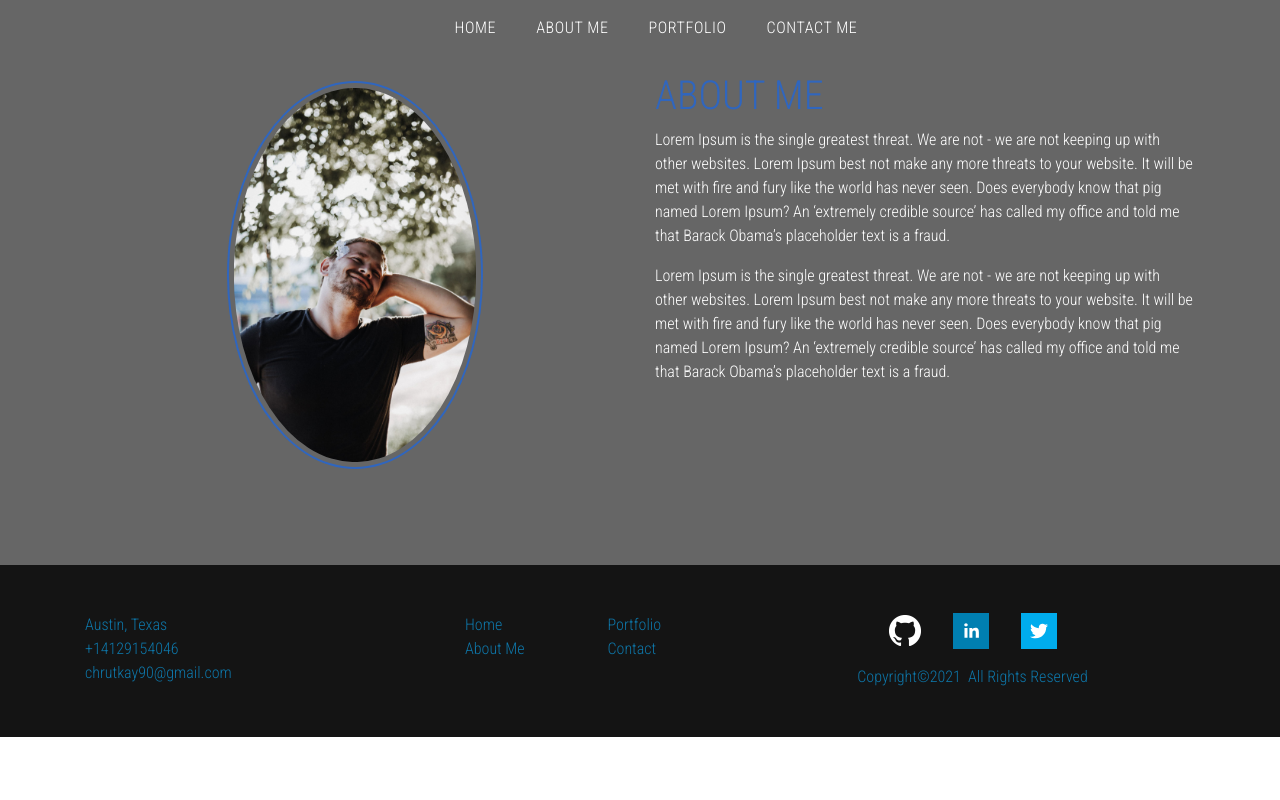
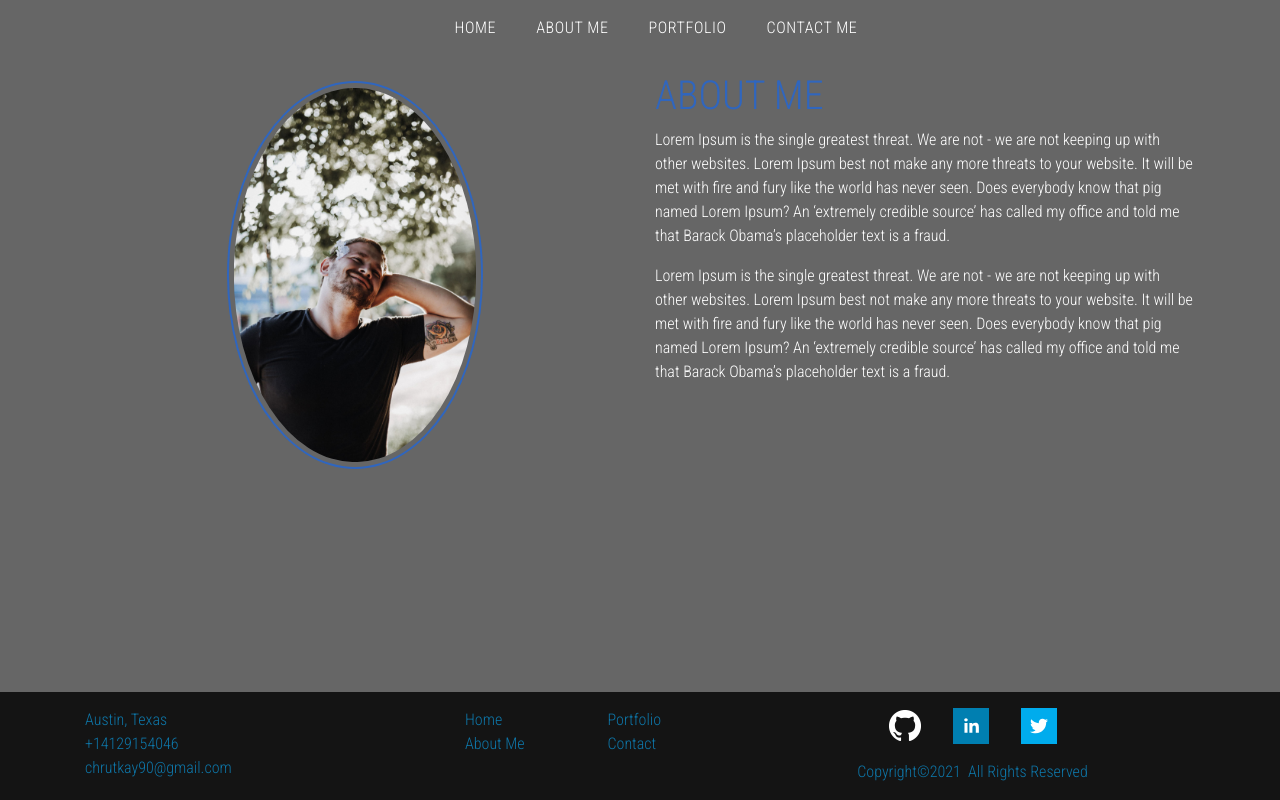
Before and after one commit to chris6661/chrutkay-portfolio, a React (Create React App) app: page /about in a window 1280 px wide. Built offline with nearby package versions, Linux system fonts and the light colour scheme.

Commit message:
white spaces now for sure gone

```diff
--- a/package.json
+++ b/package.json
@@ -11,6 +11,7 @@
     "@testing-library/user-event": "^12.8.3",
     "bootstrap": "^4.6.0",
     "emailjs-com": "^2.6.4",
+    "normalize-css": "^2.3.1",
     "react": "^17.0.2",
     "react-dom": "^17.0.2",
     "react-fontawesome": "^1.7.1",
--- a/src/App.css
+++ b/src/App.css
@@ -8,12 +8,21 @@
   --primary-dark-blue: #0e76a8;
 }
 
-html, body, #app, #app>div {
-  height: 100%
+body > #root > div {
+  height: 100%;
+  min-height: 100%;
+}
+
+#root {
+
+  overflow: auto;
+  height: 100vh;
 }
 
 body {
   font-family: 'Roboto Condensed', sans-serif !important;
+  height: 100vh;
+  min-height : 100vh;
 }
 
 /****NAVBAR****/
@@ -133,6 +142,7 @@ nav ul li {
 .aboutme {
   background: var(--primary-dark-grey);
   color: white;
+  height: 100vh !important;
 }
 
 .photo-wrap {
@@ -277,11 +287,13 @@ nav ul li {
 }
 
 /***PORTFOLIO***/
-.portfolio-wrapper {
-  background: var(--primary-black);
+.portfolio {
+  height: 100%;
+    background: var(--primary-black);
   padding: 3rem 0;
   color: var(--primary-dark-blue);
 }
+
 
 .main-info {
   display: flex;
@@ -388,6 +400,7 @@ nav ul li {
 .contact {
   background: var(--primary-black);
   padding: 3rem 0;
+  height: 100vh;
 }
 
 .contact h1 {
@@ -466,7 +479,7 @@ textarea.form-control {
 
 .success-message {
   font-weight: 900;
-  color: var(--primary-green);
+  color: var(--primary-dark-blue);
 }
 
 /***MEDIA***/
@@ -486,9 +499,14 @@ textarea.form-control {
 
 /***FOOTER***/
 .footer {
-  background: var(--primary-black);
+  background-color: var(--primary-black);
   color: var(--primary-dark-blue);
-  padding: 3rem;
+  margin-top: 1rem;
+  padding: 1rem;
+  position: fixed;
+  bottom: 0;
+  left: 0;
+  width: 100%;
 }
 
 .footer a {
--- a/src/App.js
+++ b/src/App.js
@@ -11,7 +11,7 @@ import Portfolio from './components/Portfolio';
 import Contact from './components/Contact';
 import Footer from './components/Footer';
 import { BrowserRouter as Router, Route } from 'react-router-dom';
-
+import "normalize-css";
 function App() {
   return (
     <>
@@ -36,8 +36,9 @@ function App() {
         }
       }
     }} /> */}
+     <div className = "App">
     <Router>
-    <div className = "App">
+
     <Navbar />
     {/* <Switch> */}
     {/* <Header />  */}
@@ -48,9 +49,10 @@ function App() {
     <Route exact path = "/portfolio" component = {Portfolio} />
     <Route exact path = "/contact" component = {Contact} />
     {/* </Switch> */}
+    </Router>
     <Footer />
+
     </div>
-    </Router>
     </>
   );
 }
--- a/src/components/Footer.js
+++ b/src/components/Footer.js
@@ -11,6 +11,7 @@ import Git from "../images/GitHub-Mark-Light-32px.png"
 
 const Footer = () => {
     return (
+
         <div className = 'footer'>
             <div className = 'container'>
                 <div className = 'row'>
--- a/src/components/Portfolio.js
+++ b/src/components/Portfolio.js
@@ -42,7 +42,7 @@ const Portfolio = () => {
         const content = (
         <>
         <img className="portfolio-image-popupbox" src={notetaker} alt="Note taking app"/>
-        <p>A simple note taking application for tracking notes through every day life.</p>
+        <p>A simple note taking application for either taking notes down or using as a to-do list..</p>
         <b>Deployed URL:</b> <a className="portfolio-hyper-link" onClick={() => window.open("https://nameless-chamber-70517.herokuapp.com/")}>https://nameless-chamber-70517.herokuapp.com/</a>
         <br />
         <b>GitHub:</b> <a className="portfolio-hyper-link" onClick={() => window.open("https://github.com/chris6661/note-taker-11")}>https://github.com/chris6661/note-taker-11</a>
@@ -53,7 +53,7 @@ const Portfolio = () => {
             config: {
              titleBar: {
             enable: true,
-            text: "Note taing application."
+            text: "Note Taking Application"
         },
             fadeIn: true,
             fadeInSpeed: 500
@@ -78,7 +78,7 @@ const Portfolio = () => {
             config: {
             titleBar: {
             enable: true,
-            text: "Budget tracking application."
+            text: "Budget Tracking Application"
         },
             fadeIn: true,
             fadeInSpeed: 500
@@ -116,7 +116,8 @@ const Portfolio = () => {
 
 
     return (
-        <div className="portfolio-wrapper">
+        <div className="portfolio">
+
             <div className="portfolio-info">
             <div className="container">
                 <br/>
@@ -154,22 +155,15 @@ const Portfolio = () => {
                     </div>
 
                 </div>
-
-                {/* <div className = "image-box-wrapper row justify-content-center">
-                    <img className="portfolio-image" src={lyrically} alt="Lyrically, a music site"/>
-                </div> */}
-
             </div>
             <div>
                 <PopupboxContainer />
             </div>
 
+             </div>
+            <br/>
+        </div>
 
-             </div>
-             <br/>
-             <br/>
-             <br/>
-        </div>
     )
 }
 
```
Also changed, not shown: 1 other file (tests, documents, lock files or other folders).
